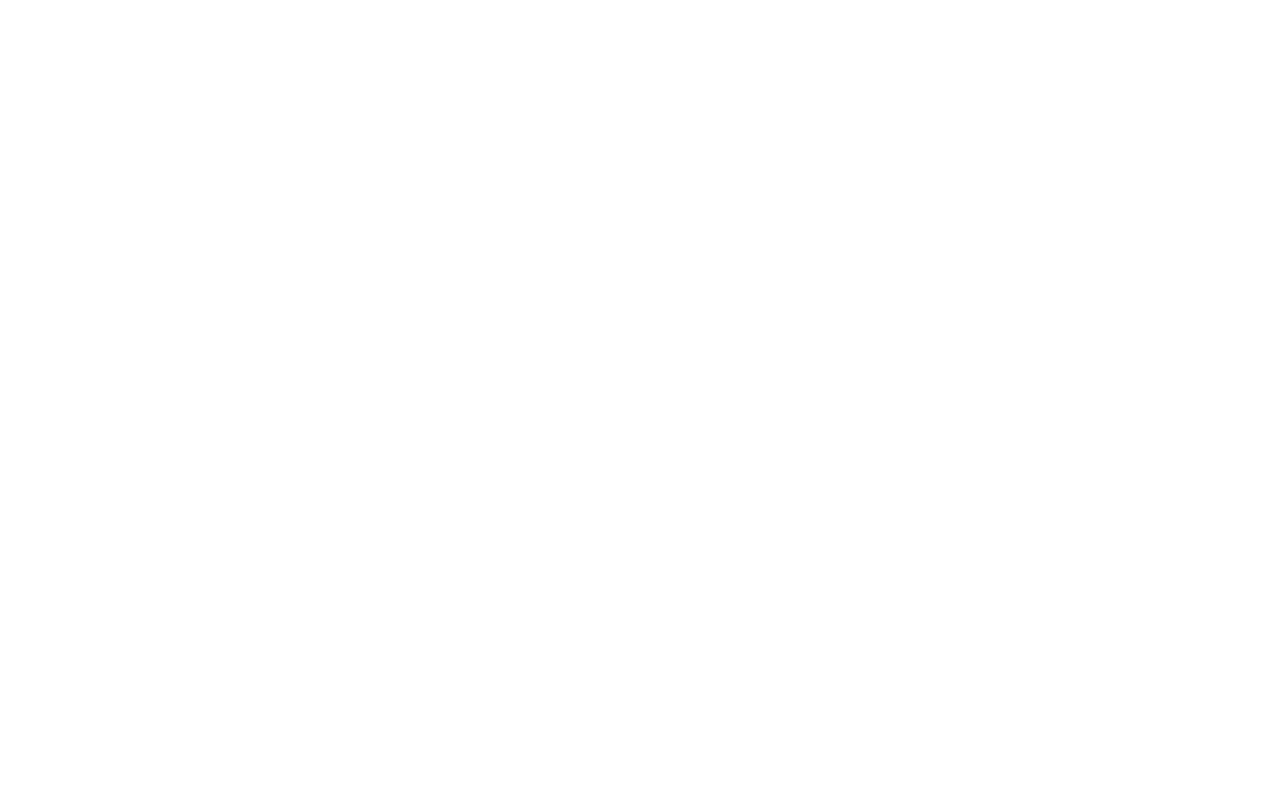
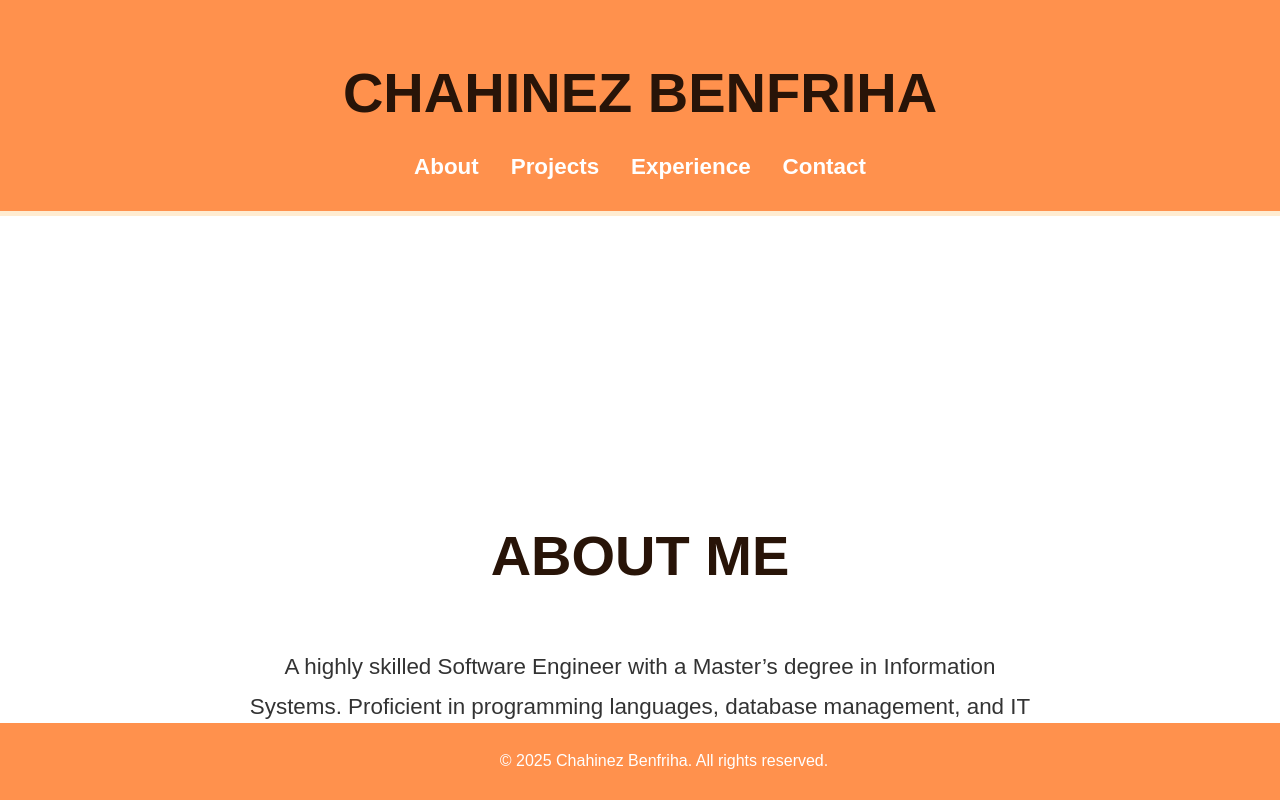
Before and after one commit to ChahinezBENF/PORTFOLIO, a React (Vite) app: page / in a window 1280 px wide. Shown: the top 800 px of the page. Built offline with nearby package versions, Linux system fonts and the light colour scheme.

Commit message:
2nd commit

```diff
--- a/src/App.css
+++ b/src/App.css
@@ -0,0 +1,160 @@
+/* General Styles */
+body {
+  font-family: 'Poppins', Arial, sans-serif; /* Modern font for elegance */
+  line-height: 1.8;
+  margin: 0;
+  padding: 0;
+  background-color: #fff; /* Pure white background */
+  color: #333; /* Dark text for readability */
+  overflow-x: hidden;
+  min-width: 100vh;
+}
+
+/* Full-Width Sections */
+section {
+  height: 100vh; /* Full viewport height */
+  width: 100vw; /* Full viewport width */
+  display: flex;
+  flex-direction: column;
+  justify-content: center;
+  align-items: center;
+  margin: 0;
+  padding: 0 2rem; /* Add padding for better spacing */
+  box-sizing: border-box;
+}
+
+/* Typography */
+h1, h2 {
+  font-size: 3.5rem; /* Enlarged headings for a bold look */
+  margin-bottom: 1.5rem;
+  text-align: center;
+  text-transform: uppercase; /* Make headings stand out */
+  color: #281408; /* Soft orange */
+}
+
+p, li {
+  font-size: 1.4rem; /* Slightly smaller text for balance */
+  line-height: 1.8;
+  max-width: 800px;
+  margin: 0 auto;
+  text-align: center;
+  color: #333; /* Dark text */
+}
+
+/* Add smooth transitions */
+a, h1, h2, p, li {
+  transition: color 0.3s ease, transform 0.3s ease;
+}
+
+a:hover, h1:hover, h2:hover, p:hover, li:hover {
+  color: #FF5700; /* Slightly darker orange for hover */
+  transform: scale(1.05); /* Slight zoom effect */
+}
+
+/* Header */
+.header {
+  background: #FF914D; /* Soft orange background */
+  color: #fff;
+  padding: 1.5rem 0;
+  position: sticky;
+  top: 0;
+  z-index: 10;
+  text-align: center;
+}
+
+.header nav {
+  display: flex;
+  justify-content: center;
+  gap: 2rem;
+}
+
+.header nav a {
+  color: #fff;
+  font-size: 1.4rem;
+  text-decoration: none;
+  font-weight: bold;
+}
+
+.header nav a:hover {
+  color: #FFECD1; /* Light orange highlight */
+  text-decoration: underline;
+}
+
+/* About Section */
+.about {
+  background: #fff; /* White background */
+  border-top: 5px solid #FFECD1; /* Light orange border for separation */
+}
+
+.about p {
+  margin-top: 1rem;
+}
+
+/* Projects Section */
+.projects {
+  background: #FFECD1; /* Light orange background */
+}
+
+.projects ul {
+  list-style: none;
+  padding: 0;
+}
+
+.projects li {
+  margin: 1.5rem 0;
+  border-bottom: 2px solid #FF914D; /* Soft orange divider */
+  padding-bottom: 1rem;
+}
+
+/* Experience Section */
+.experience {
+  background: #fff; /* White background */
+}
+
+.experience ul {
+  list-style: square;
+  padding-left: 2rem;
+}
+
+.experience li {
+  margin-bottom: 1rem;
+  padding-bottom: 0.5rem;
+  color: #FF914D; /* Soft orange for items */
+}
+
+/* Contact Section */
+.contact {
+  background: #FFECD1; /* Light orange background */
+  color: #FF914D; /* Soft orange text */
+}
+
+.contact a {
+  color: #FF5700; /* Darker orange for links */
+  text-decoration: none;
+  font-size: 1.4rem;
+}
+
+.contact a:hover {
+  text-decoration: underline;
+  font-weight: bold;
+}
+
+/* Footer */
+.footer {
+  background: #FF914D; /* Soft orange background */
+  color: #fff; /* White text for contrast */
+  text-align: center;
+  padding: 1.5rem;
+  font-size: 1rem;
+
+  position: fixed;
+  bottom: 0;
+  left: 0;
+  width: 100%;
+  z-index: 1000;
+}
+
+.footer:hover {
+  background: #FF5700; /* Slightly darker orange for hover */
+  transition: background 0.3s ease;
+}
--- a/src/App.jsx
+++ b/src/App.jsx
@@ -1,12 +1,27 @@
-import './App.css'
+import React from "react";
+import Header from "./components/Header";
+import About from "./components/About";
+import Projects from "./components/Projects";
+import Experience from "./components/Experience";
+import Contact from "./components/Contact";
+import Footer from './components/Footer';
 
-function App() {
+// Styling
+import './App.css';
 
+
+
+const Portfolio = () => {
   return (
-    <>
+    <div>
+      <Header />
+      <About />
+      <Projects />
+      <Experience />
+      <Contact />
+      <Footer />
+    </div>
+  );
+};
 
-    </>
-  )
-}
-
-export default App
+export default Portfolio;
--- /dev/null
+++ b/src/components/About.jsx
@@ -0,0 +1,14 @@
+import React from "react";
+
+const About = () => {
+  return (
+    <section id="about" className="about">
+      <h2>About Me</h2>
+      <p>
+        A highly skilled Software Engineer with a Master’s degree in Information Systems. Proficient in programming languages, database management, and IT support. Fluent in French and Arabic.
+      </p>
+    </section>
+  );
+};
+
+export default About;
--- /dev/null
+++ b/src/components/Contact.jsx
@@ -0,0 +1,21 @@
+import React from "react";
+
+const Contact = () => {
+  return (
+    <section id="contact" className="contact">
+      <h2>Contact Me</h2>
+      <p>Email: chahinez-benfriha27@outlook.com</p>
+      <p>Phone: (336) 405-4903</p>
+      <p>
+        <a href="https://linkedin.com/in/chahinez-benfriha" target="_blank" rel="noopener noreferrer">
+          LinkedIn
+        </a> |
+        <a href="https://github.com/ChahinezBENF" target="_blank" rel="noopener noreferrer">
+          GitHub
+        </a>
+      </p>
+    </section>
+  );
+};
+
+export default Contact;
--- /dev/null
+++ b/src/components/Experience.jsx
@@ -0,0 +1,18 @@
+import React from "react";
+
+const Experience = () => {
+  return (
+    <section id="experience" className="experience">
+      <h2>Experience</h2>
+      <p>
+        <strong>Computer Science Engineer</strong> at Naftal Spa (April 2021 - September 2021)
+      </p>
+      <ul>
+        <li>Streamlined HR processes, cutting manual data entry by 40%.</li>
+        <li>Improved managerial decision-making through SQL Server Reporting Services.</li>
+      </ul>
+    </section>
+  );
+};
+
+export default Experience;
--- /dev/null
+++ b/src/components/Footer.jsx
@@ -0,0 +1,11 @@
+import React from "react";
+
+const Footer = () => {
+  return (
+    <footer className="footer">
+      &copy; {new Date().getFullYear()} Chahinez Benfriha. All rights reserved.
+    </footer>
+  );
+};
+
+export default Footer;
--- /dev/null
+++ b/src/components/Header.jsx
@@ -0,0 +1,17 @@
+import React from "react";
+
+const Header = () => {
+  return (
+    <header className="header">
+      <h1>Chahinez Benfriha</h1>
+      <nav>
+        <a href="#about" className="nav">About</a>
+        <a href="#projects" className="nav">Projects</a>
+        <a href="#experience" className="nav">Experience</a>
+        <a href="#contact" className="nav">Contact</a>
+      </nav>
+    </header>
+  );
+};
+
+export default Header;
--- /dev/null
+++ b/src/components/Projects.jsx
@@ -0,0 +1,19 @@
+import React from "react";
+
+const Projects = () => {
+  return (
+    <section id="projects" className="projects">
+      <h2 className="text-2xl font-bold mb-4">Projects</h2>
+      <ul>
+        <li>
+          <strong>Distributed Database Replication</strong>: Optimized data access for 46+ locations.
+        </li>
+        <li>
+          <strong>Next-Generation Firewalls</strong>: Improved network security using Fortigate and PfSense.
+        </li>
+      </ul>
+    </section>
+  );
+};
+
+export default Projects;
```
